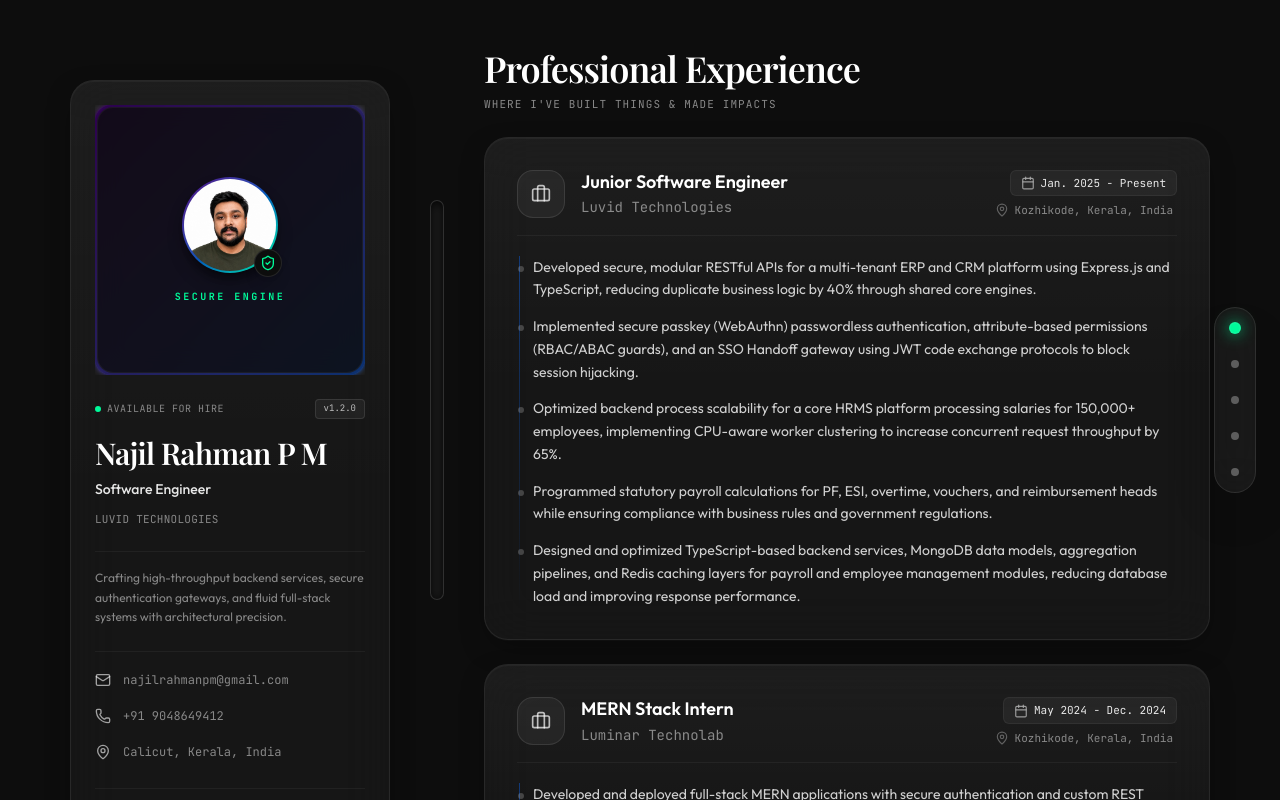
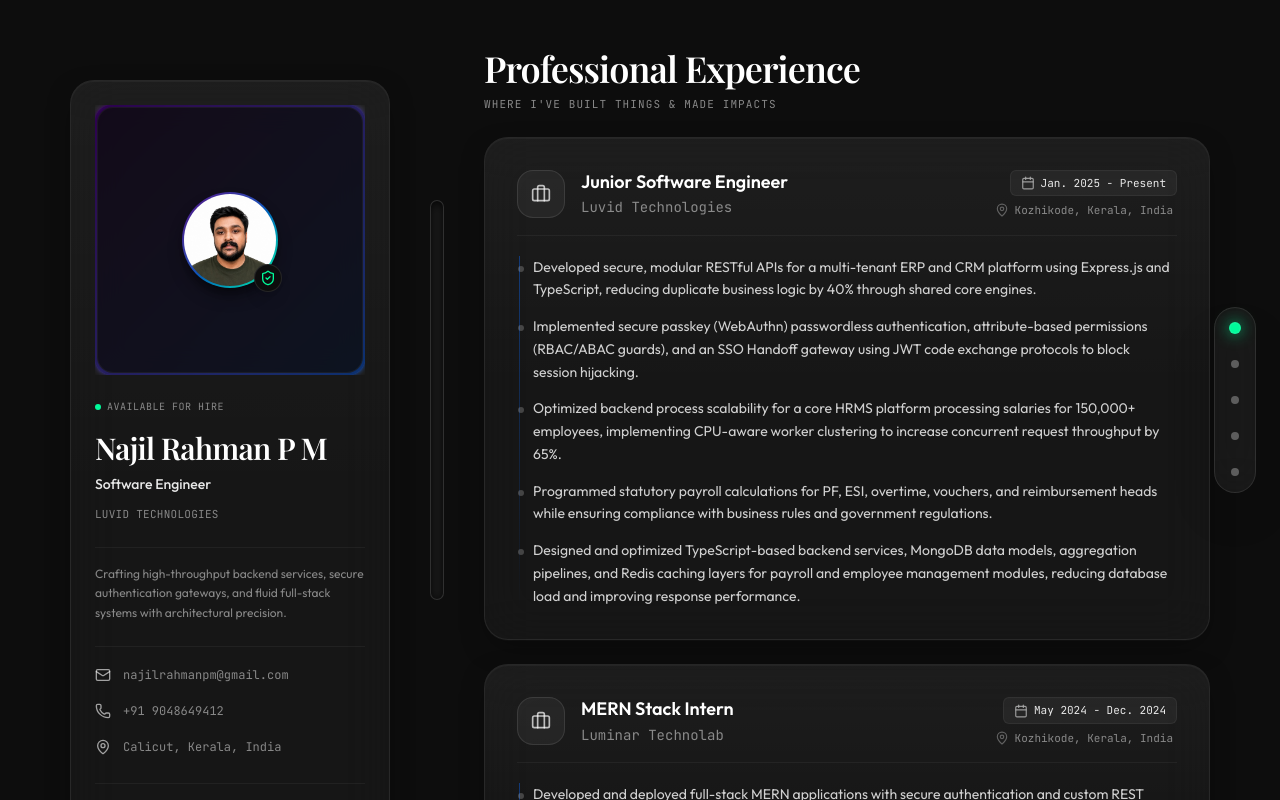
Before and after one commit to NajilRahman/portfolio, a React (Vite) app: page / in a window 1280 px wide. Shown: the top 800 px of the page. Built offline with nearby package versions, Linux system fonts and the light colour scheme; a web font is replaced by a local one.

Commit message:
Remove SECURE ENGINE and version badge for production deployment

```diff
--- a/src/components/Sidebar.tsx
+++ b/src/components/Sidebar.tsx
@@ -20,9 +20,6 @@ export const Sidebar: React.FC = () => {
               <ShieldCheck className="w-4 h-4 text-emerald-glow" />
             </div>
           </div>
-          <span className="mt-4 font-mono text-[10px] uppercase tracking-[0.25em] text-emerald-glow font-bold animate-pulse-slow">
-            SECURE ENGINE
-          </span>
         </div>
 
         {/* Ambient Hover Glow */}
@@ -31,14 +28,11 @@ export const Sidebar: React.FC = () => {
 
       {/* Info Stack */}
       <div className="flex flex-col gap-2">
-        <div className="flex items-center justify-between">
+        <div className="flex items-center">
           <span className="font-mono text-[10px] text-graphite uppercase tracking-wider flex items-center gap-1.5">
             <span className="w-1.5 h-1.5 rounded-full bg-emerald-glow animate-ping" />
             <span className="w-1.5 h-1.5 rounded-full bg-emerald-glow absolute" />
             Available for Hire
-          </span>
-          <span className="font-mono text-[9px] px-2 py-0.5 rounded bg-white/5 border border-white/10 text-white/70">
-            v1.2.0
           </span>
         </div>
 
```
